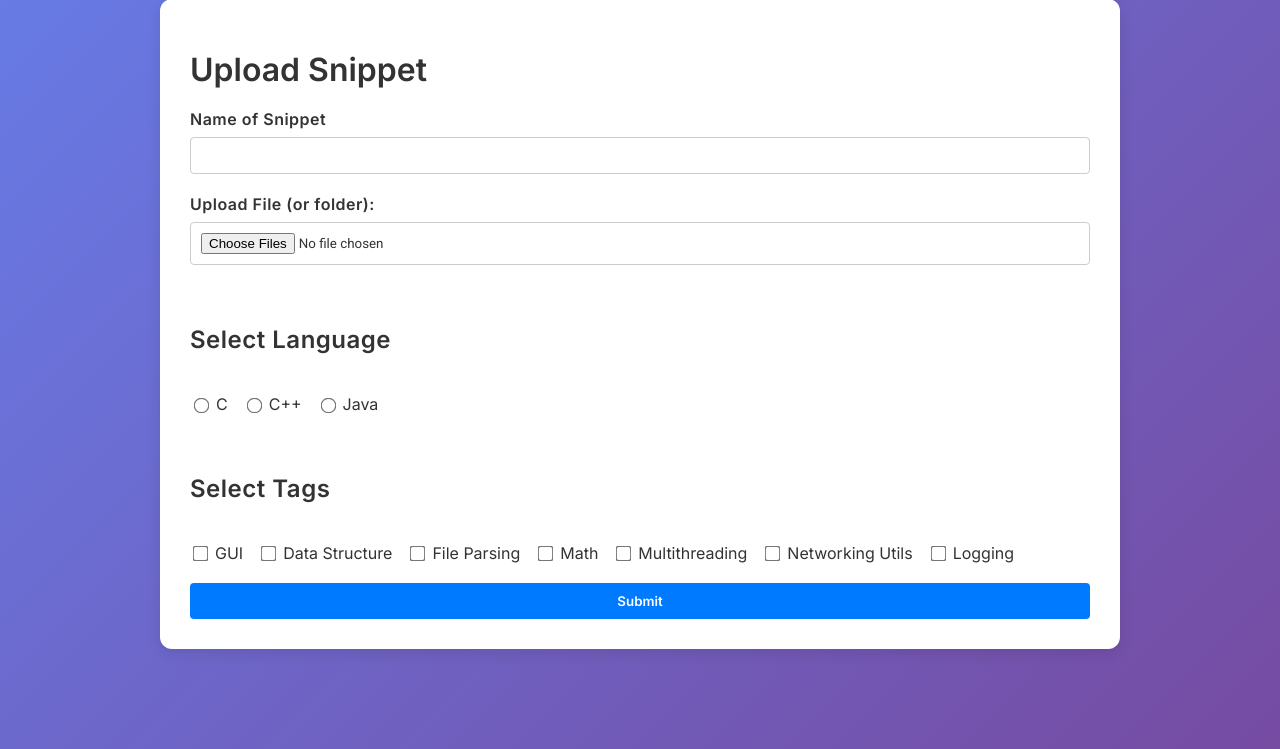
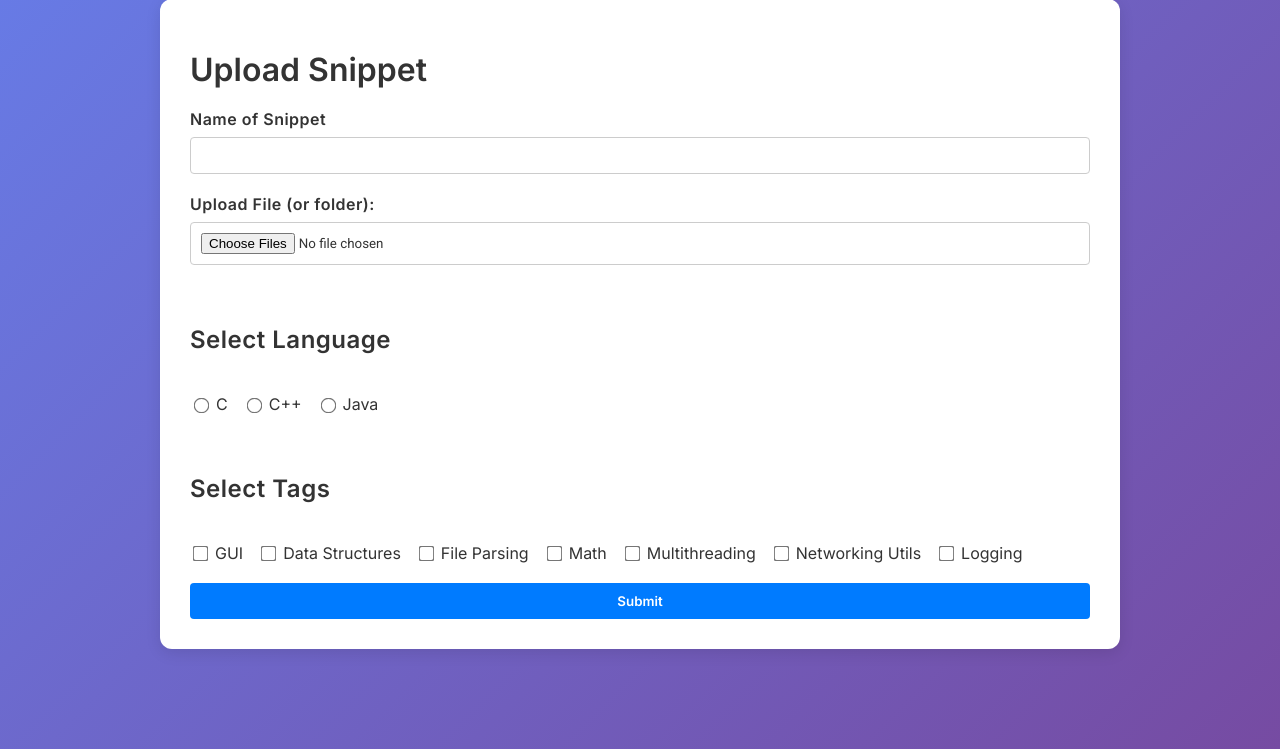
Before and after one commit to erippey3/Code-Vault, a Flask app: page /upload in a window 1280 px wide. Shown: the part 150-899 px from the top of the page. Run offline with Flask 3, Linux system fonts and the light colour scheme; the visitor is signed in with stand-in values (Sample User, id 1); data comes from the database, SQL or seed files in the repository; parts of the project's set-up code (start-up, migrations or seed data) failed here and were passed over.

Commit message:
fixed data structures naming bug

```diff
--- a/Website/src/app/fileIO/templates/upload.html
+++ b/Website/src/app/fileIO/templates/upload.html
@@ -24,7 +24,7 @@
     <h2>Select Tags</h2>
     <div class="checkbox-group">
         <label><input type="checkbox" name="tags" value="GUI"> GUI</label>
-        <label><input type="checkbox" name="tags" value="Data Structure"> Data Structure</label>
+        <label><input type="checkbox" name="tags" value="Data Structures"> Data Structures</label>
         <label><input type="checkbox" name="tags" value="File Parsing"> File Parsing</label>
         <label><input type="checkbox" name="tags" value="Math"> Math</label>
         <label><input type="checkbox" name="tags" value="Multithreading"> Multithreading</label>
```
